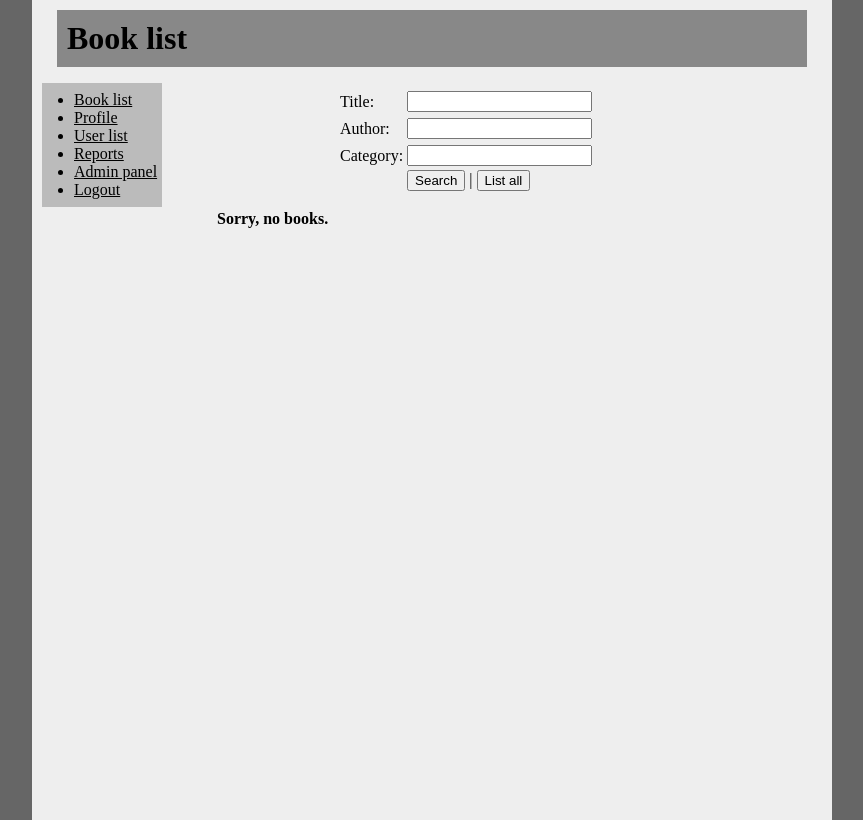
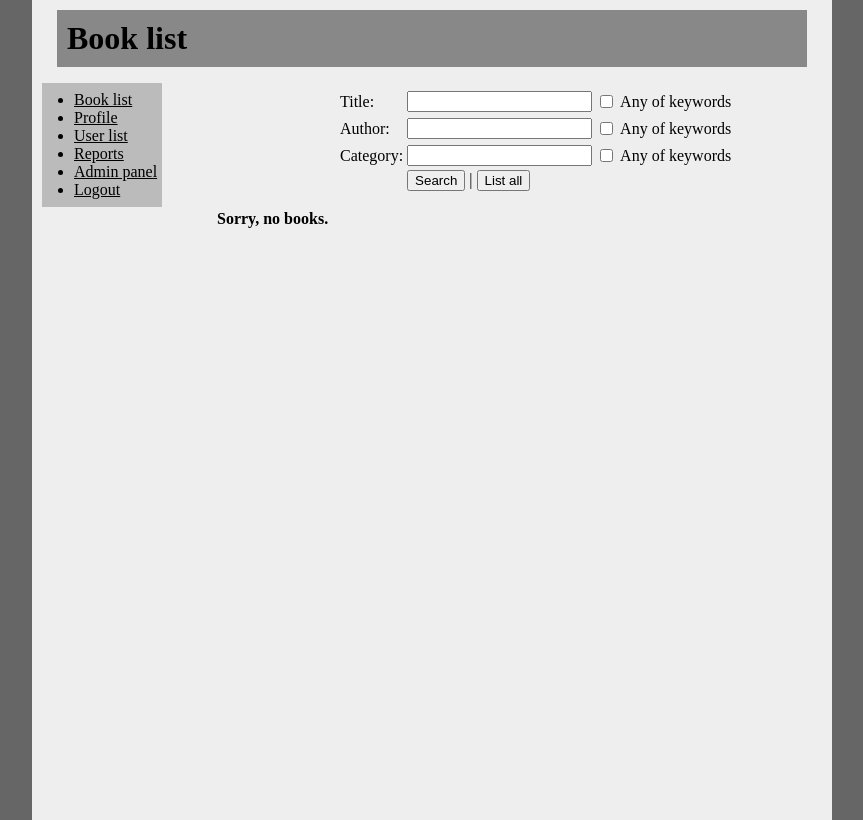
Before and after one commit to mmilewski/entelib, a Django app: page /entelib/books/ in a window 1280 px wide. Shown: the whole page, without its empty margins (208-1071 px from the left). Run offline with Django 3.2, Linux system fonts and the light colour scheme; the visitor is signed in with stand-in values (Sample User, id 1); parts of the project's set-up code (start-up, migrations or seed data) failed here and were passed over.

Commit message:
added shell.sh - shortcut to 'python manage.py shell updated searching - now one can search either all or any of keywords when searching for a book. The fun is named filter and located in views_aux.py

```diff
--- a/entelib/baseapp/views.py
+++ b/entelib/baseapp/views.py
@@ -7,7 +7,7 @@
 from django.template import RequestContext
 from django.contrib import auth
 from django.db.models import Q
-from views_aux import render_forbidden, render_response
+from views_aux import render_forbidden, render_response, filter
 from config import Config
 #from django.contrib.auth.decorators import permission_required
 from baseapp.forms import RegistrationForm
@@ -70,21 +70,27 @@
         return render_forbidden(request)
     url = u'/entelib/books/'
     books = []
+    search = {}
     if request.method == 'POST':
-        search_words = request.POST['search'].split()
-        if search_words:
-            def format_search_request(keywords, all=True):
-                if all: # search for titles with all keywords
-                    return reduce(lambda x,y: Q(title__icontains=x) and Q(title__icontains=y), keywords, Q(title__contains=u''))
-                else:   # search for titles with any of keywords
-                    return reduce(lambda x,y: Q(title__icontains=x) or Q(title__icontains=y), keywords, Q(id__exact=u''))
-            for elem in Book.objects.filter(format_search_request(search_words)):
+        post = request.POST
+        search_title = post['title'].split()
+        search_author = post['author'].split()
+        search_category = post['category'].split()
+        search = {'title' : post['title'], 'author' : post['author'], 'category' : post['category'], }
+        if search_title + search_author + search_category:
+            booklist = filter(Book, Q(id__exact='0'), Q(title__contains=''), [
+                  (search_title, 'title_any' in post, lambda x: Q(title__icontains=x)),
+                  (search_author, 'author_any' in post, lambda x: Q(author__name__icontains=x)),
+                  #(search_category, 'category_any' in post, lambda x: q(id__something_with_category_which_is_not_yet_implemented)) #todo
+                ]
+            )
+            for elem in booklist:
                 books.append({
                     'title':elem.title,
                     'url': url + unicode(elem.id) + '/',
                     'authors': [a.name for a in elem.author.all()]
                     })
-    return render_response(request, 'book.html', {'books': books})
+    return render_response(request, 'book.html', {'books': books, 'search' : search})
 
 
 
--- a/entelib/baseapp/views_aux.py
+++ b/entelib/baseapp/views_aux.py
@@ -3,6 +3,7 @@
 from django.template import RequestContext
 from django.shortcuts import render_to_response
 from django.http import HttpResponse, HttpResponseRedirect #TODO usunąć HttpResponse
+from django.db.models import Q
 
 def render_response(request, template, dict={}):
     if request.user.has_perm('baseapp.list_users'):
@@ -30,3 +31,12 @@
        context_instance=RequestContext(request)
     )
 '''
+
+def filter(class_name, Q_none, Q_all, constraints):
+    result = class_name.objects.all()
+    for (keywords, any, Q_fun) in constraints:
+        if any:
+            result = result.filter(reduce(lambda q,y: q | Q_fun(y), keywords, Q_none))
+        else:
+            result = result.filter(reduce(lambda q,x: q & Q_fun(x), keywords, Q_all))
+    return result
--- a/entelib/dbfiller.py
+++ b/entelib/dbfiller.py
@@ -10,7 +10,7 @@
 
 from random import randint, choice, shuffle
 from datetime import datetime, timedelta
-from entelib.baseapp.models import *
+from baseapp.models import *
 
 # clear database
 print 'Clearing database'
--- a/entelib/templates/base_with_top_menu.html
+++ b/entelib/templates/base_with_top_menu.html
@@ -3,7 +3,7 @@
 {% block menu %}
 <div id='menu'>
     <ul>
-        <li><a href='/entelib/book/'>Book list</a></li>
+        <li><a href='/entelib/books/'>Book list</a></li>
         <li><a href='/?'>Profile</a></li>
         {% if can_list_users %}
             <li><a href='/entelib/users/'>User list</a></li>
--- a/entelib/templates/book.html
+++ b/entelib/templates/book.html
@@ -10,15 +10,21 @@
     <table>
         <tr>
             <td>Title: </td>
-            <td><input type='text' name='title' value=''></td>
+            <td><input type='text' name='title' value='{{ search.title }}'></td>
+            <td><input type='checkbox' name='title_any' value='any' ></td>
+            <td>Any of keywords</td>
         </tr><tr>
         <tr>
             <td>Author: </td>
-            <td><input type='text' name='author' value=''></td>
+            <td><input type='text' name='author' value='{{ search.author }}'></td>
+            <td><input type='checkbox' name='author_any' value='any' ></td>
+            <td>Any of keywords</td>
         </tr><tr>
         <tr>
             <td>Category: </td>
-            <td><input type='text' name='category' value=''></td>
+            <td><input type='text' name='category' value='{{ search.category }}'></td>
+            <td><input type='checkbox' name='category_any' value='any' ></td>
+            <td>Any of keywords</td>
         </tr><tr>
             <td></td><td>
                 <input type='submit' name='action' value='Search'>
```
Also changed, not shown: 2 other files.
